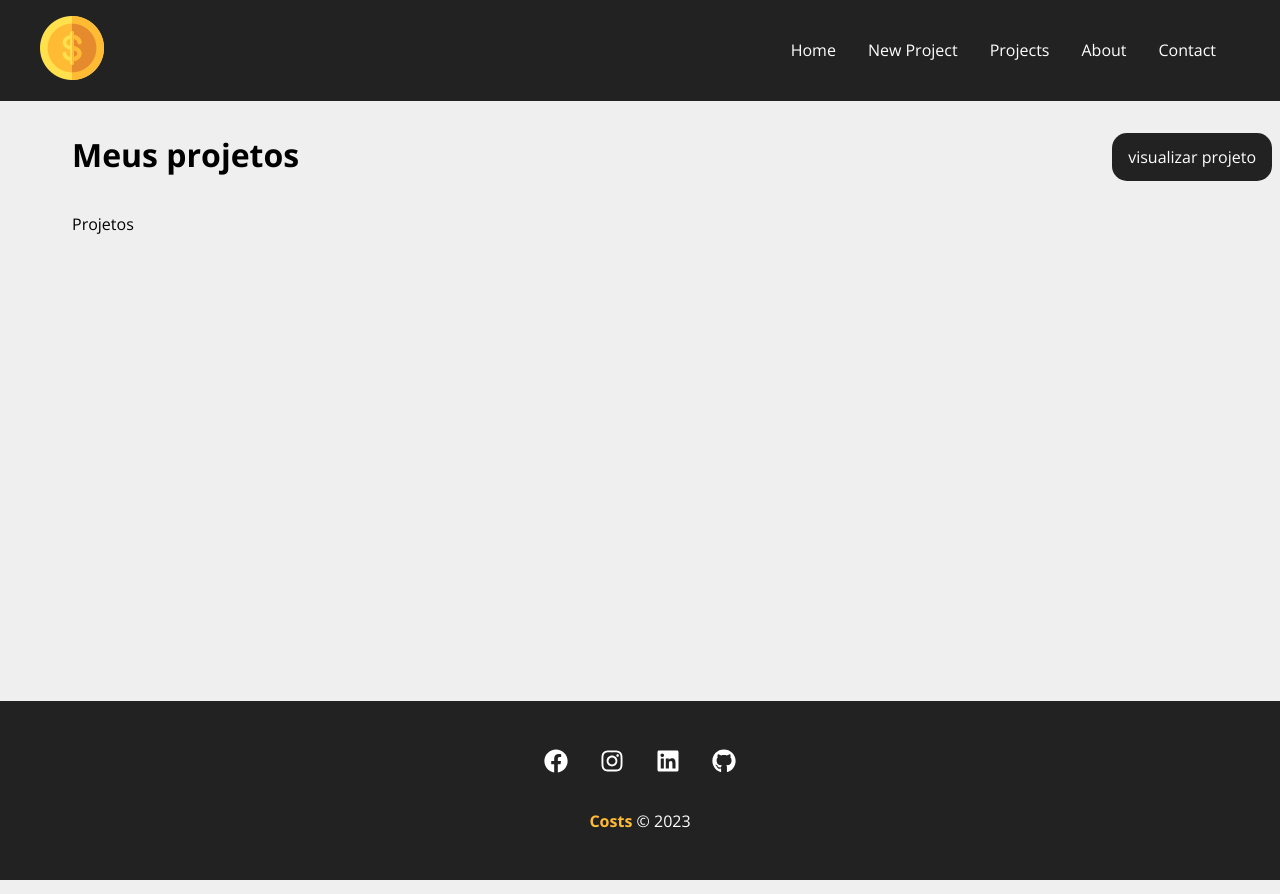
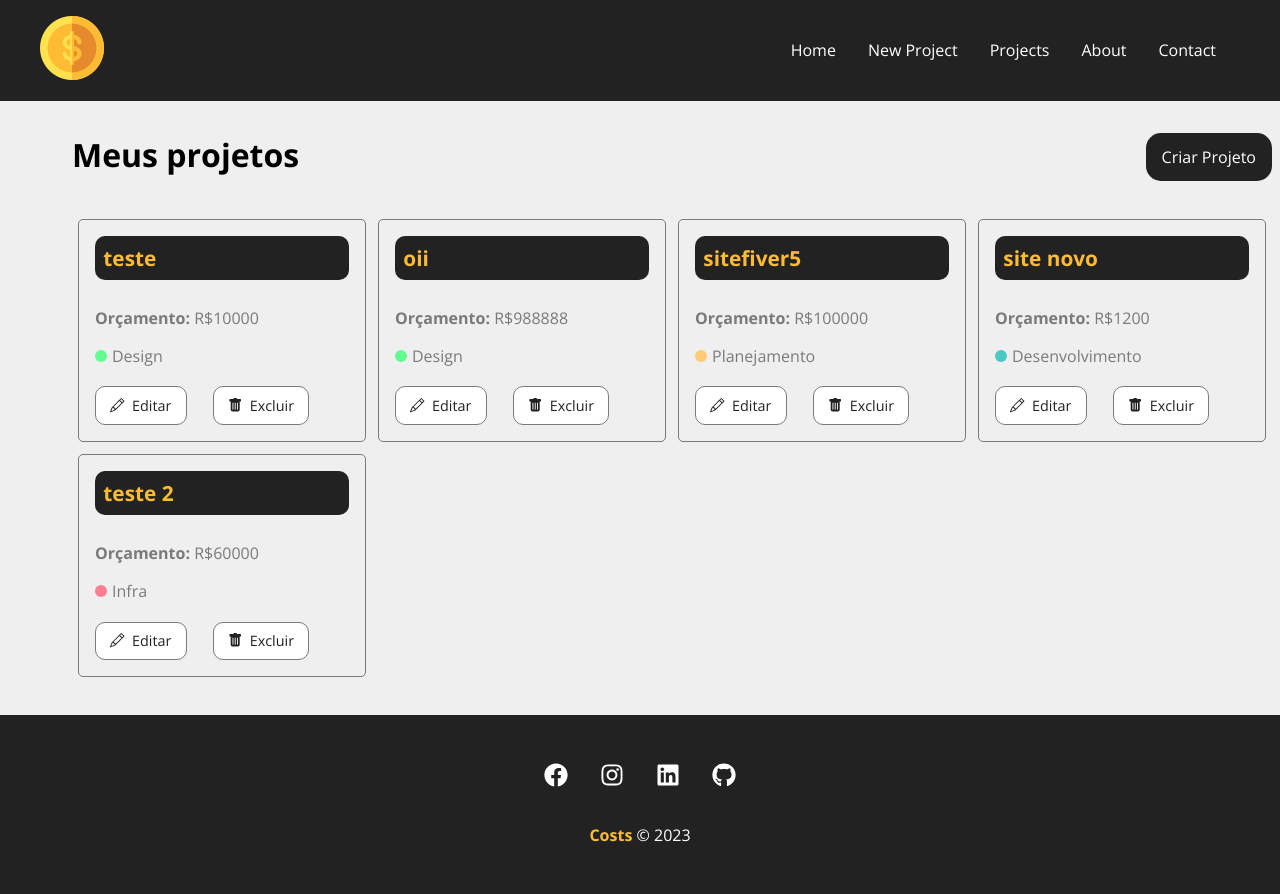
Before and after one commit to FilipeBPDev/cost-project, a React (Create React App) app: page /projects in a window 1280 px wide. Shown: the top 894 px of the page. Built offline with nearby package versions, Linux system fonts and the light colour scheme; data requests are answered from the project's data file.

Commit message:
:sparkles: Rescue projects from database

```diff
--- a/db.json
+++ b/db.json
@@ -1,5 +1,61 @@
 {
-  "projects": [],
+  "projects": [
+    {
+      "name": "teste",
+      "budget": "10000",
+      "category": {
+        "id": "2",
+        "name": "Design"
+      },
+      "cost": 0,
+      "services": [],
+      "id": 1
+    },
+    {
+      "name": "oii",
+      "budget": "988888",
+      "category": {
+        "id": "2",
+        "name": "Design"
+      },
+      "cost": 0,
+      "services": [],
+      "id": 2
+    },
+    {
+      "name": "sitefiver5",
+      "budget": "100000",
+      "category": {
+        "id": "4",
+        "name": "Planejamento"
+      },
+      "cost": 0,
+      "services": [],
+      "id": 3
+    },
+    {
+      "name": "site novo",
+      "budget": "1200",
+      "category": {
+        "id": "3",
+        "name": "Desenvolvimento"
+      },
+      "cost": 0,
+      "services": [],
+      "id": 4
+    },
+    {
+      "name": "teste 2",
+      "budget": "60000",
+      "category": {
+        "id": "1",
+        "name": "Infra"
+      },
+      "cost": 0,
+      "services": [],
+      "id": 5
+    }
+  ],
   "categories": [
     {
       "id": 1,
--- a/src/components/pages/Projects.js
+++ b/src/components/pages/Projects.js
@@ -1,26 +1,57 @@
 import { useLocation } from "react-router-dom";
+import { useState, useEffect } from "react";
+
+import styles from './Projects.module.css';
+
 import Message from "../layout/Message/Message";
-import styles from './Projects.module.css';
 import Container from "../layout/Container/Container";
 import LinkButton from "../layout/LinkButton/LinkButton";
+import ProjectCard from "../project/form/Card/ProjectCard";
 
 function Projects() {
+
+    const [projects, setProjects] = useState([]);
+
+
+
     const location = useLocation();
     let message = '';
-
     if (location.state) {
         message = location.state.message;
     }
+
+    useEffect(() => {
+        fetch('http://localhost:5000/projects', {
+            method: 'GET',
+            headers: {
+                'Content-type': 'application/json'
+            },
+        }).then(resp => resp.json())
+            .then(data => {
+                setProjects(data)
+            })
+            .catch(err => console.log(err))
+    }, [])
+
 
     return (
         <div className={styles.projectContainer}>
             <div className={styles.titleContainer}>
                 <h1>Meus projetos</h1>
-                <LinkButton to="/newproject" text="visualizar projeto"></LinkButton>
+                <LinkButton to="/newproject" text="Criar Projeto"></LinkButton>
             </div>
             {message && <Message type="sucess" msg={message} />}
             <Container customClass="start">
-                <p>Projetos</p>
+                {projects.length > 0 &&
+                    projects.map((project) => (
+                        <ProjectCard
+                            id={project.id}
+                            name={project.name}
+                            budget={project.budget}
+                            category={project.category.name}
+                            key={project.id}
+
+                        />))}
             </Container>
         </div>
     );
--- /dev/null
+++ b/src/components/project/form/Card/ProjectCard.js
@@ -0,0 +1,30 @@
+import { Link } from 'react-router-dom';
+import styles from './ProjectCard.module.css';
+import { BsPencil, BsFillTrashFill } from 'react-icons/bs';
+
+function ProjectCard({ id, name, budget, category, handleRemove }) {
+    return (
+
+        <div className={styles.projectCard}>
+            <h4>{name}</h4>
+            <p>
+                <span>Orçamento:</span> R${budget}
+            </p>
+            <p className={styles.categoryText}>
+                <span className={`${styles[category.toLowerCase()]}`}></span> {category}
+            </p>
+            <div className={styles.projectCardAction}>
+                <Link to="/">
+                   <BsPencil/> Editar
+                </Link>
+                <button>
+                    <BsFillTrashFill/> Excluir
+                </button>
+            </div>
+
+        </div>
+
+    )
+}
+
+export default ProjectCard;
--- /dev/null
+++ b/src/components/project/form/Card/ProjectCard.module.css
@@ -0,0 +1,89 @@
+.projectCard {
+    padding: 1em;
+    border: 1px solid #7a7a7a;
+    border-radius: 5px;
+    width: 24%;
+    margin: 0.5%
+}
+
+.projectCard h4 {
+    background-color: #222;
+    color: #ffbb33;
+    border-radius: 10px;
+    padding: 0.4em;
+    margin-bottom: 1.3em;
+    font-size: 1.3em;
+}
+
+.projectCard p {
+    color: #7a7a7a;
+    margin-bottom: 1em;
+}
+
+.projectCard p span {
+    font-weight: bold;
+}
+
+.categoryText {
+    display: flex;
+    align-items: center;
+}
+
+.categoryText span {
+    display: block;
+    width: 12px;
+    height: 12px;
+    border-radius: 50%;
+    background-color: #ccc;
+    margin-right: 5px;
+}
+
+.categoryText .infra {
+    background-color: #ff7d93;
+}
+
+.categoryText .desenvolvimento {
+    background-color: #4ac9c4;
+}
+
+.categoryText .design {
+    background-color: #63fc91;
+}
+
+.categoryText .planejamento {
+    background-color: #ffcb77;
+}
+
+.projectCardAction {
+    margin-top: 1.2em;
+    display: flex;
+    align-items: center;
+}
+
+.projectCardAction a,
+.projectCardAction button {
+    text-decoration: none;
+    border: none;
+    background-color: #fff;
+    color: #222;
+    font-size: .9em;
+    padding: .6em 1em;
+    cursor: pointer;
+    margin-right: 1.8em;
+    border: 1px solid #7a7a7a;
+    border-radius: 10px;
+    display: flex;
+    align-items: center;
+    justify-content: center;
+    transition: 0.2s;
+}
+
+.projectCardAction svg {
+    margin-right: .5em;
+}
+
+.projectCardAction a:hover,
+.projectCardAction button:hover {
+    background-color: #222;
+    color:#ffbb33;
+}
```
